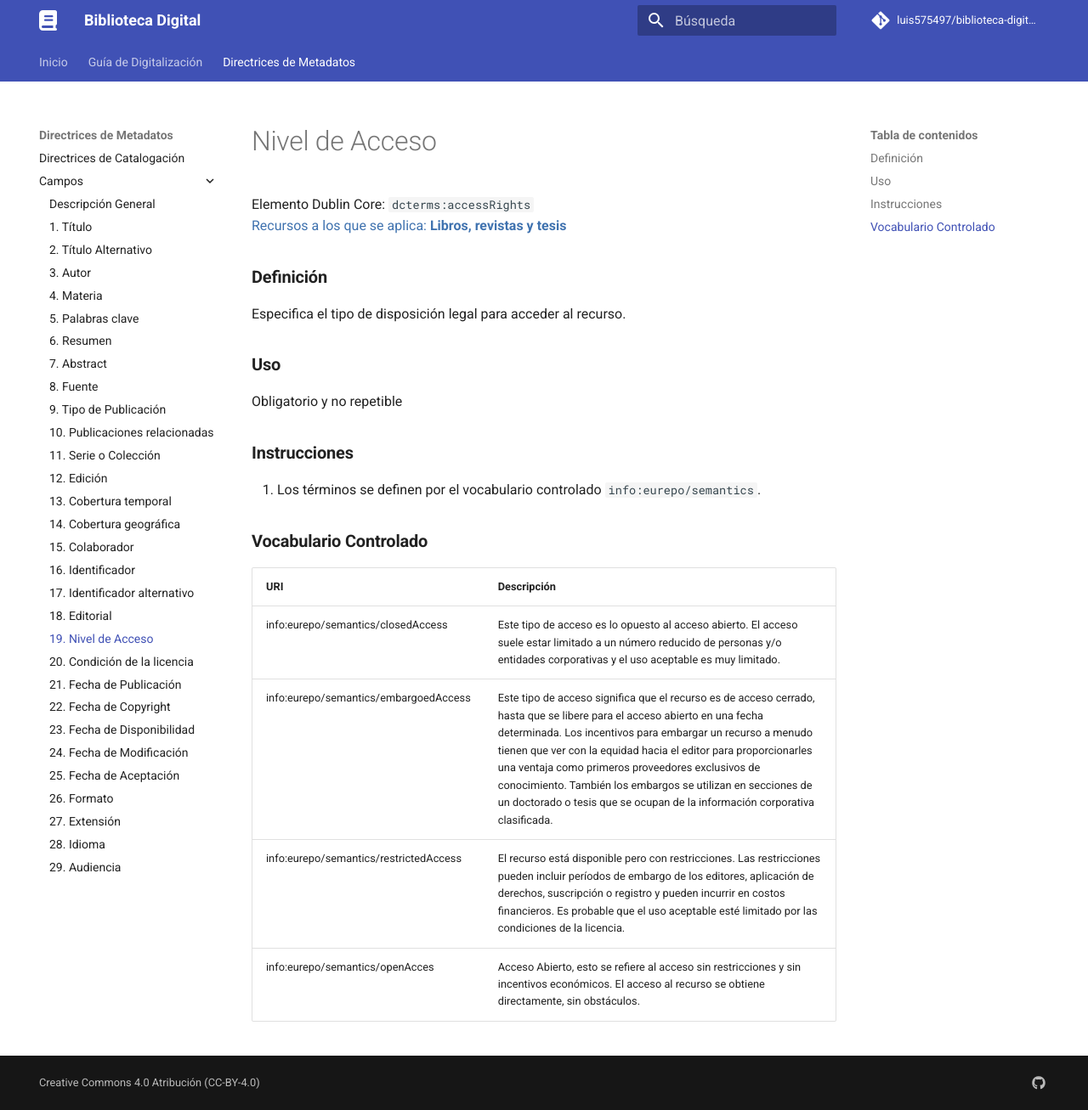
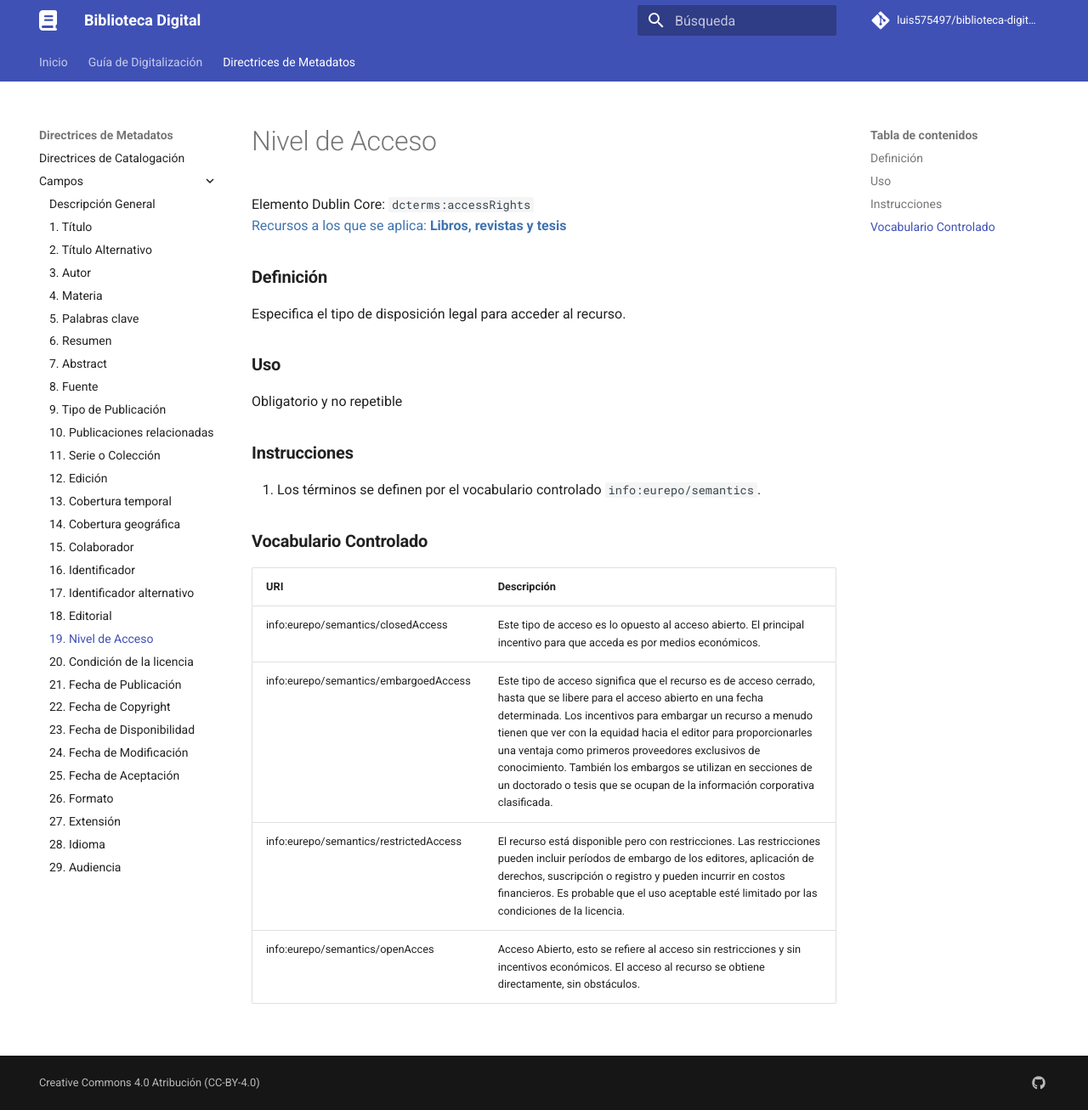
Before and after one commit to luis575497/biblioteca-digital-docs, an MkDocs documentation site: the page built from docs/metadatos/acceso.md, in a window 1280 px wide and 1307 px high. Shown: the whole window at 85% size. Built offline with MkDocs 1.6.1 and Material for MkDocs 9.7.7, drawn with Linux system fonts in a browser that asks for light colours; comment, search, counter and statistics services are not loaded; the version menu is left out.

Commit message:
Update acceso.md

```diff
--- a/docs/metadatos/acceso.md
+++ b/docs/metadatos/acceso.md
@@ -14,7 +14,7 @@ Obligatorio y no repetible
 ### __Vocabulario Controlado__
 |URI| Descripción |
 |---|--------|
-|info:eurepo/semantics/closedAccess     | Este tipo de acceso es lo opuesto al acceso abierto. El acceso suele estar limitado a un número reducido de personas y/o entidades corporativas y el uso aceptable es muy limitado. |
+|info:eurepo/semantics/closedAccess     | Este tipo de acceso es lo opuesto al acceso abierto. El principal incentivo para que acceda es por medios económicos.|
 |info:eurepo/semantics/embargoedAccess  | Este tipo de acceso significa que el recurso es de acceso cerrado, hasta que se libere para el acceso abierto en una fecha determinada. Los incentivos para embargar un recurso a menudo tienen que ver con la equidad hacia el editor para proporcionarles una ventaja como primeros proveedores exclusivos de conocimiento. También los embargos se utilizan en secciones de un doctorado o tesis que se ocupan de la información corporativa clasificada. |
 |info:eurepo/semantics/restrictedAccess | El recurso está disponible pero con restricciones. Las restricciones pueden incluir períodos de embargo de los editores, aplicación de derechos, suscripción o registro y pueden incurrir en costos financieros. Es probable que el uso aceptable esté limitado por las condiciones de la licencia.|
 |info:eurepo/semantics/openAcces        | Acceso Abierto, esto se refiere al acceso sin restricciones y sin incentivos económicos. El acceso al recurso se obtiene directamente, sin obstáculos.|
```
